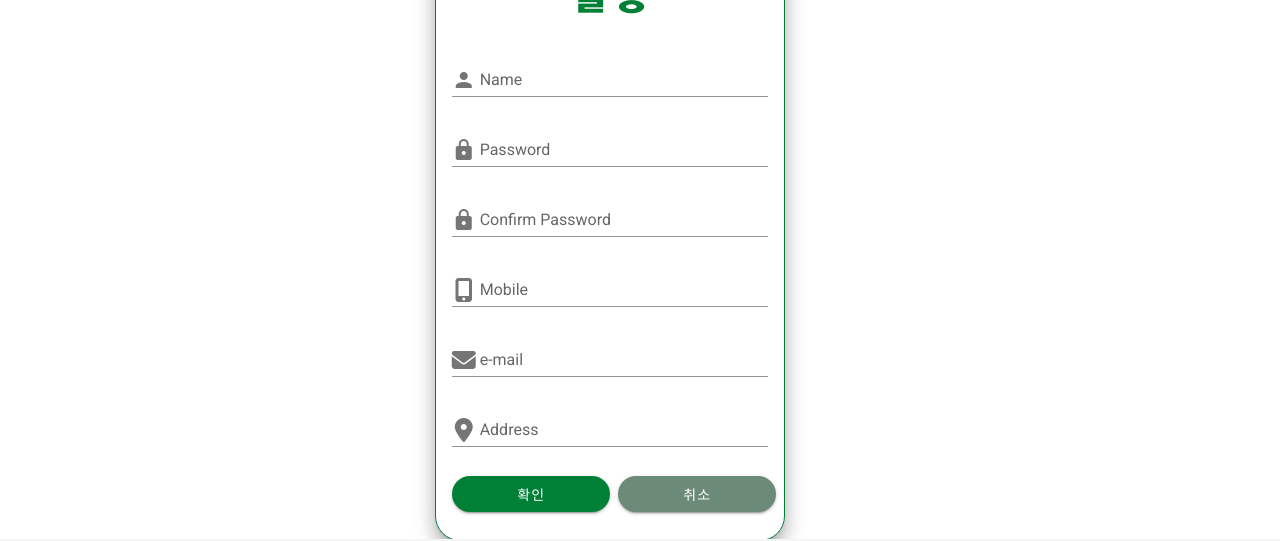
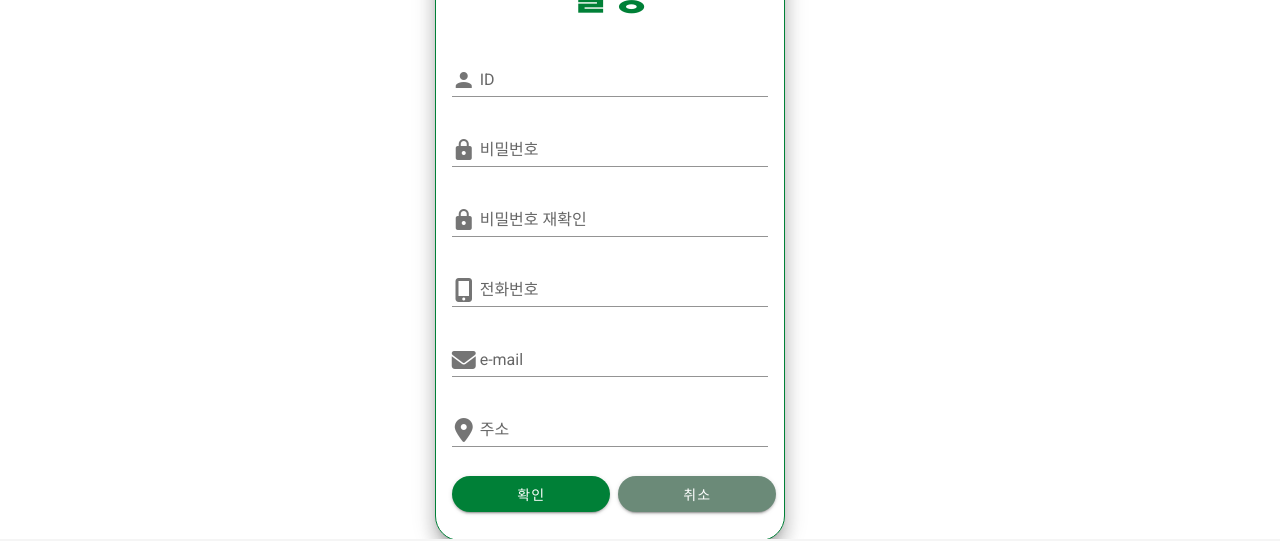
Before and after one commit to 0206cho/WhatSuMarket, a Vue app: page /mypage/setting in a window 1280 px wide. Shown: the part 225-766 px from the top of the page. Built offline with nearby package versions, Linux system fonts and the light colour scheme.

Commit message:
상명-인증버튼

```diff
--- a/src/views/IdFind.vue
+++ b/src/views/IdFind.vue
@@ -11,12 +11,13 @@
                             <div style="text-align: center; color:#008037; font-size:xx-large; font-family: 'KOTRA_BOLD';" class="mt-0">아이디&nbsp;찾기</div>
                         <v-card-text class="pt-6 pb-0 mb-0">
 
-                            <v-text-field label="Mobile" prepend-inner-icon="fa-solid fa-mobile-screen-button" color="#008037">
+                            <v-text-field label="전화번호" prepend-inner-icon="fa-solid fa-mobile-screen-button" color="#008037">
+
                             </v-text-field>
                             <v-card-actions class="mx-2 mb-5">
                                 <v-spacer></v-spacer>
-                                    <v-btn color="" style="border-radius: 30px;" width="50%">인증하기</v-btn>
-                                    <v-spacer></v-spacer>
+                                    <v-btn style="border-radius:25px; border: 1px solid #008037" width="100%">인증하기</v-btn>
+                                     <v-spacer></v-spacer>
                             </v-card-actions>
                         </v-card-text>
                         <v-card-actions class="mx-2 mb-5">
--- a/src/views/PwFind.vue
+++ b/src/views/PwFind.vue
@@ -12,12 +12,12 @@
                       <v-card-text class="pt-6 pb-0 mb-0">
                           <v-text-field label="ID" prepend-inner-icon="mdi-account" color="#008037">
                           </v-text-field>
-                          <v-text-field label="Mobile" prepend-inner-icon="fa-solid fa-mobile-screen-button" color="#008037">
+                          <v-text-field label="전화번호" prepend-inner-icon="fa-solid fa-mobile-screen-button" color="#008037">
                           </v-text-field>
 
                           <v-card-actions class="mx-2 mb-5">
                             <v-spacer></v-spacer>
-                                <v-btn color="" style="border-radius: 30px;" width="50%">인증하기</v-btn>
+                                <v-btn style="border-radius:25px; border: 1px solid #008037" width="100%">인증하기</v-btn>
                                 <v-spacer></v-spacer>
                         </v-card-actions>
 
--- a/src/views/Setting.vue
+++ b/src/views/Setting.vue
@@ -10,19 +10,19 @@
                             style="margin: 1em auto;"></v-img>
                             <div style="text-align: center; color:#008037; font-size:xx-large; font-family: 'KOTRA_BOLD';" class="mt-0">설&nbsp;정</div>
                         <v-card-text class="pt-6 pb-0 mb-0">
-                            <v-text-field label="Name" prepend-inner-icon="mdi-account" color="#008037">
+                            <v-text-field label="ID" prepend-inner-icon="mdi-account" color="#008037">
                             </v-text-field>
-                            <v-text-field label="Password" type="password" prepend-inner-icon="mdi-lock"
+                            <v-text-field label="비밀번호" type="password" prepend-inner-icon="mdi-lock"
                                 color="#008037">
                             </v-text-field>
-                            <v-text-field label="Confirm Password" type="password" prepend-inner-icon="mdi-lock"
+                            <v-text-field label="비밀번호 재확인" type="password" prepend-inner-icon="mdi-lock"
                                 color="#008037">
                             </v-text-field>
-                            <v-text-field label="Mobile" prepend-inner-icon="fa-solid fa-mobile-screen-button" color="#008037">
+                            <v-text-field label="전화번호" prepend-inner-icon="fa-solid fa-mobile-screen-button" color="#008037">
                             </v-text-field>
                             <v-text-field label="e-mail" prepend-inner-icon="fa-reqular fa-envelope" color="#008037">
                             </v-text-field>
-                            <v-text-field label="Address" prepend-inner-icon="fa-sharp fa-solid fa-location-dot" color="#008037">
+                            <v-text-field label="주소" prepend-inner-icon="fa-sharp fa-solid fa-location-dot" color="#008037">
                             </v-text-field>
                         </v-card-text>
                         <v-card-actions class="mx-2 mb-5">
--- a/src/views/Signup.vue
+++ b/src/views/Signup.vue
@@ -10,7 +10,7 @@
                           style="margin: 1em auto;"></v-img>
                           <div style="text-align: center; color:#008037; font-size:xx-large; font-family: 'KOTRA_BOLD';" class="mt-0">회원가입</div>
                       <v-card-text class="pt-6 pb-0 mb-0">
-                          <v-text-field label="아이디" prepend-inner-icon="mdi-account" color="#008037">
+                          <v-text-field label="ID" prepend-inner-icon="mdi-account" color="#008037">
                           </v-text-field>
                           <v-text-field label="비밀번호" type="password" prepend-inner-icon="mdi-lock"
                               color="#008037">
```
